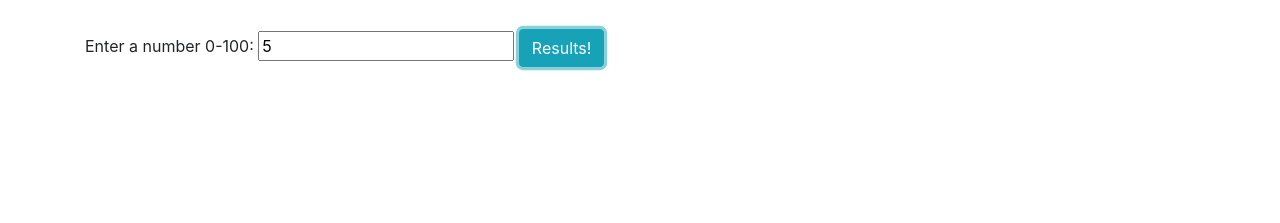
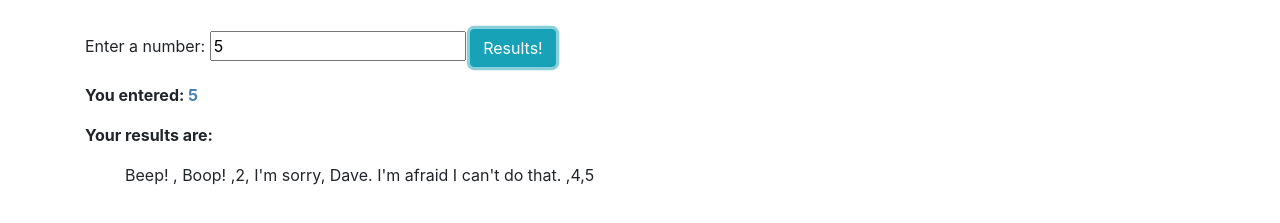
Before and after one commit to Brookeruu/beep-boop, a plain HTML site: page index.html in a window 1280 px wide. Both pictures are taken after typing "5" into the empty fields and a click on the button "Results!". Shown: the part 185-408 px from the top of the page. Drawn offline with nearby package versions, Linux system fonts and the light colour scheme.

Commit message:
fix function to chain toString() and includes()

```diff
--- a/index.html
+++ b/index.html
@@ -13,7 +13,7 @@
       <h2 class="jumbotron">Beep Boop!</h2>
       <div class="formDiv">
         <form class="form-group" action="index.html" method="post">
-        <label for="numberInput">Enter a number 0-100:</label>
+        <label for="numberInput">Enter a number:</label>
         <input id="numberInput" type="number" name="" value="">
         <button type="submit" name="button" class="btn btn-info"  id="button">Results!</button>
         </form>
--- a/js/scripts.js
+++ b/js/scripts.js
@@ -32,9 +32,9 @@ function beepBoopSorry(array) {
   for (var i = 0; i < sorryArray.length; i++) {
     if (i % 3 === 0 && i !== 0) {
       sorryArray[i] = " I'm sorry, Dave. I'm afraid I can't do that. ";
-    } else if ([i].includes(1)) {
+    } else if (i.toString().includes("1")) {
       sorryArray[i] = " Boop! ";
-    } else if ([i].includes(0)) {
+    } else if (i.toString().includes("0")) {
       sorryArray[i] = " Beep! ";
     }
   }
@@ -62,23 +62,21 @@ $(document).ready(function() {
 
     var inputNumber = parseInt($("#numberInput").val());
 
-    var convertedArray = convertNumberToArray(inputNumber);
-    console.log(convertedArray);
+    // var convertedArray = convertNumberToArray(inputNumber);
 
 
-    var sorryTest = beepBoopSorry(convertedArray);
-    console.log(sorryTest);
+    var sorryTest = beepBoopSorry(convertNumberToArray(inputNumber));
+    console.log(typeof sorryTest);
+
+    var test = [];
+    console.log(typeof test);
 
     // var boopTest = boopMod1(sorryTest);
 
-    var sorryString = sorryTest.toString("");
-    console.log(sorryString);
-
-    checkSorryString =
 
     // var finalString = boopString.replace(/[1]\S/g, "Boop!");
 
-    $("#results").text(finalString);
+    $("#results").text(sorryTest);
 
     $(".result").show();
 
```
